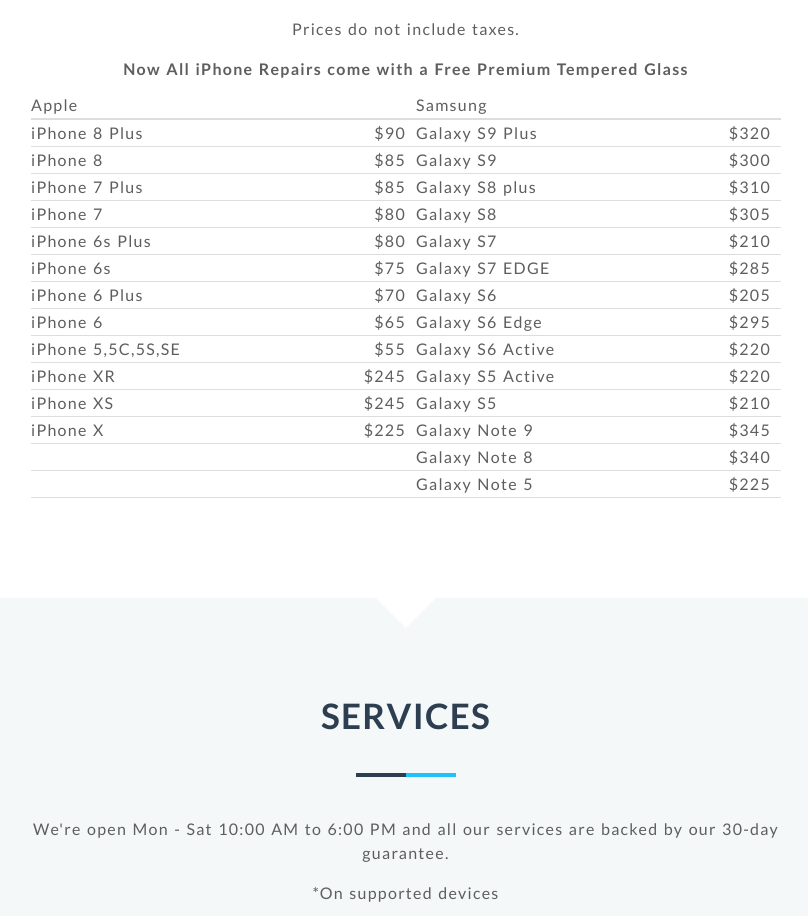
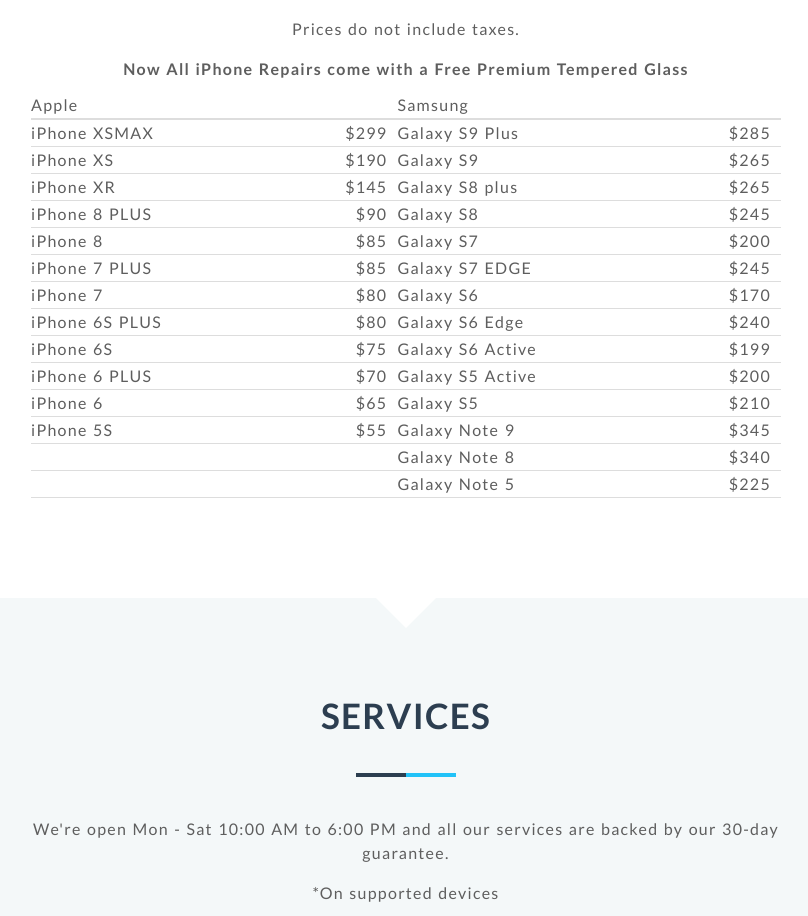
Before and after one commit to jdmr/mymdr, a Nuxt app: page / in a window 1280 px wide. Shown: the part 1765-2681 px from the top of the page, without its empty margins (234-1042 px from the left). Built offline with nearby package versions, Linux system fonts and the light colour scheme.

Commit message:
Update index.vue

```diff
--- a/pages/index.vue
+++ b/pages/index.vue
@@ -221,74 +221,74 @@
               </thead>
               <tbody>
                 <tr>
-                  <td>iPhone 8 Plus</td>
+                  <td>iPhone XSMAX</td>
+                  <td class="price">$299</td>
+                  <td>Galaxy S9 Plus</td>
+                  <td class="price">$285</td>
+                </tr>
+                <tr>
+                  <td>iPhone XS</td>
+                  <td class="price">$190</td>
+                  <td>Galaxy S9</td>
+                  <td class="price">$265</td>
+                </tr>
+                <tr>
+                  <td>iPhone XR</td>
+                  <td class="price">$145</td>
+                  <td>Galaxy S8 plus</td>
+                  <td class="price">$265</td>
+                </tr>
+                <tr>
+                  <td>iPhone 8 PLUS</td>
                   <td class="price">$90</td>
-                  <td>Galaxy S9 Plus</td>
-                  <td class="price">$320</td>
+                  <td>Galaxy S8</td>
+                  <td class="price">$245</td>
                 </tr>
                 <tr>
                   <td>iPhone 8</td>
                   <td class="price">$85</td>
-                  <td>Galaxy S9</td>
-                  <td class="price">$300</td>
+                  <td>Galaxy S7</td>
+                  <td class="price">$200</td>
                 </tr>
                 <tr>
-                  <td>iPhone 7 Plus</td>
+                  <td>iPhone 7 PLUS</td>
                   <td class="price">$85</td>
-                  <td>Galaxy S8 plus</td>
-                  <td class="price">$310</td>
+                  <td>Galaxy S7 EDGE</td>
+                  <td class="price">$245</td>
                 </tr>
                 <tr>
                   <td>iPhone 7</td>
                   <td class="price">$80</td>
-                  <td>Galaxy S8</td>
-                  <td class="price">$305</td>
+                  <td>Galaxy S6</td>
+                  <td class="price">$170</td>
                 </tr>
                 <tr>
-                  <td>iPhone 6s Plus</td>
+                  <td>iPhone 6S PLUS</td>
                   <td class="price">$80</td>
-                  <td>Galaxy S7</td>
-                  <td class="price">$210</td>
+                  <td>Galaxy S6 Edge</td>
+                  <td class="price">$240</td>
                 </tr>
                 <tr>
-                  <td>iPhone 6s</td>
+                  <td>iPhone 6S</td>
                   <td class="price">$75</td>
-                  <td>Galaxy S7 EDGE</td>
-                  <td class="price">$285</td>
+                  <td>Galaxy S6 Active</td>
+                  <td class="price">$199</td>
                 </tr>
                 <tr>
-                  <td>iPhone 6 Plus</td>
+                  <td>iPhone 6 PLUS</td>
                   <td class="price">$70</td>
-                  <td>Galaxy S6</td>
-                  <td class="price">$205</td>
+                  <td>Galaxy S5 Active</td>
+                  <td class="price">$200</td>
                 </tr>
                 <tr>
                   <td>iPhone 6</td>
                   <td class="price">$65</td>
-                  <td>Galaxy S6 Edge</td>
-                  <td class="price">$295</td>
-                </tr>
-                <tr>
-                  <td>iPhone 5,5C,5S,SE</td>
-                  <td class="price">$55</td>
-                  <td>Galaxy S6 Active</td>
-                  <td class="price">$220</td>
-                </tr>
-                <tr>
-                  <td>iPhone XR</td>
-                  <td class="price">$245</td>
-                  <td>Galaxy S5 Active</td>
-                  <td class="price">$220</td>
-                </tr>
-                <tr>
-                  <td>iPhone XS</td>
-                  <td class="price">$245</td>
                   <td>Galaxy S5 </td>
                   <td class="price">$210</td>
                 </tr>
                 <tr>
-                  <td>iPhone X</td>
-                  <td class="price">$225</td>
+                  <td>iPhone 5S</td>
+                  <td class="price">$55</td>
                   <td>Galaxy Note 9 </td>
                   <td class="price">$345</td>
                 </tr>
```
